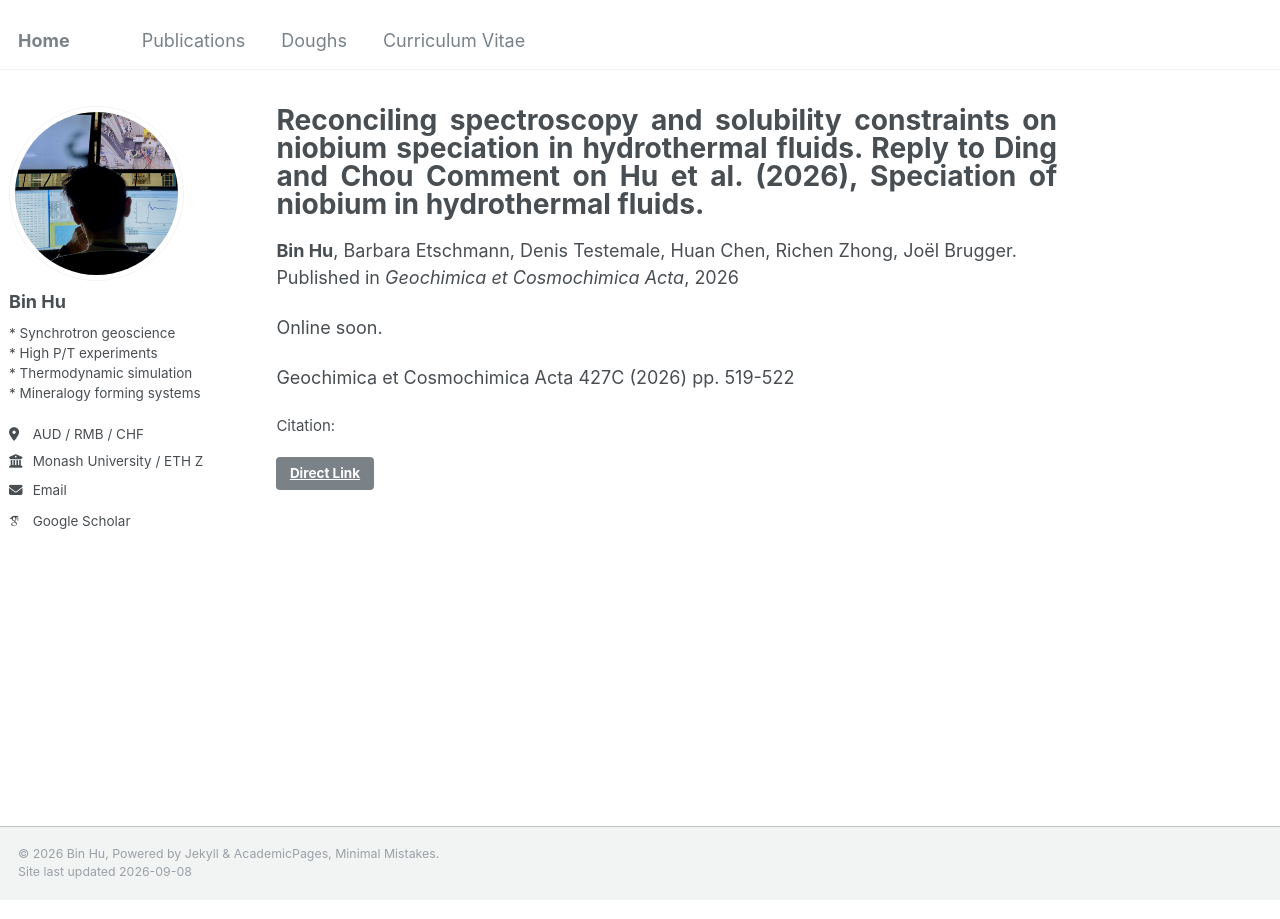
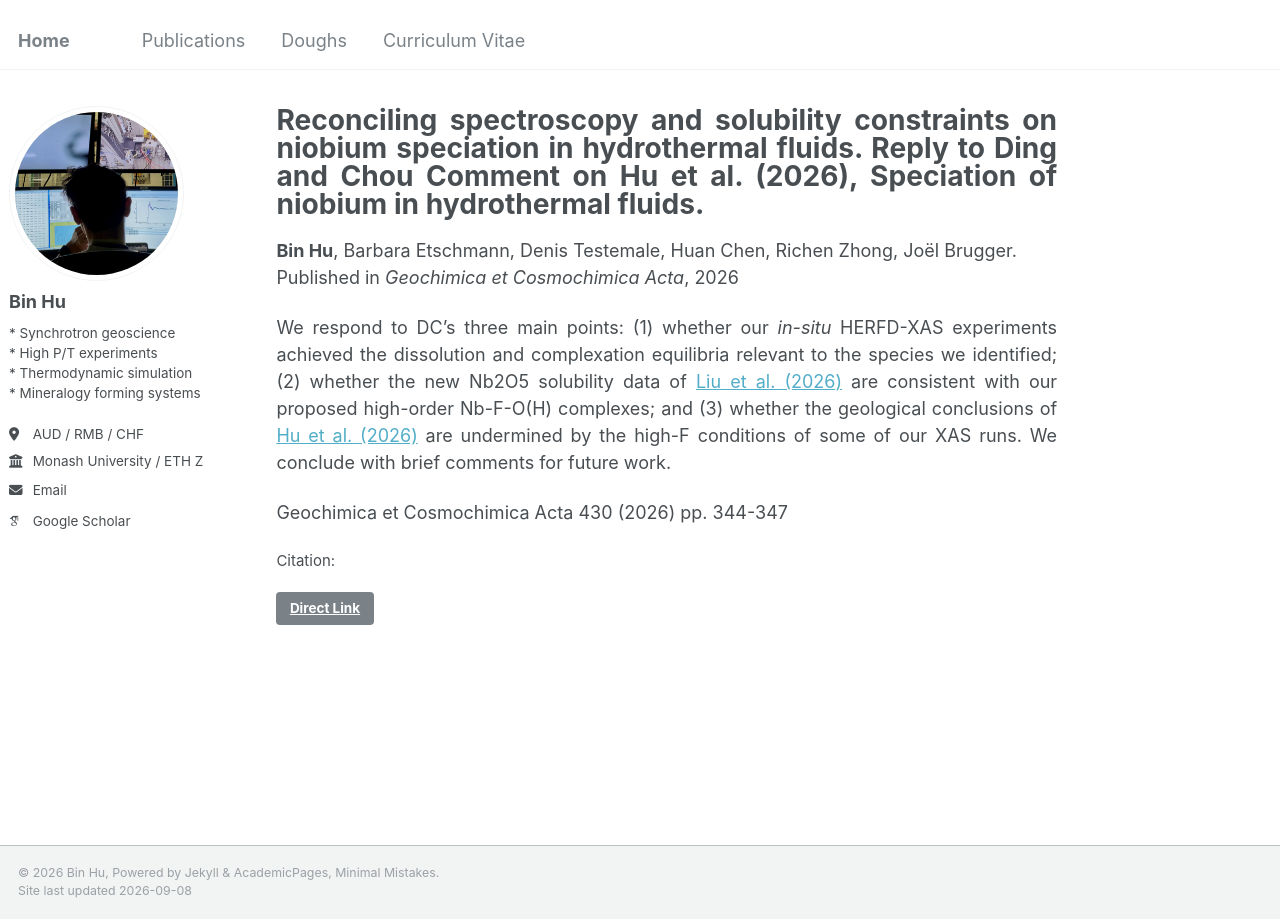
Before and after one commit to bhchemx/bhchemx.github.io, a Jekyll site: the page built from _publications/2026-06-03-GCA-Nb.md, in a window 1280 px wide. Built offline with Jekyll 4.4.1, drawn with Linux system fonts in a browser that asks for light colours; some web fonts are replaced.

Commit message:
Update 2026-06-03-GCA-Nb.md

```diff
--- a/_publications/2026-06-03-GCA-Nb.md
+++ b/_publications/2026-06-03-GCA-Nb.md
@@ -7,12 +7,12 @@ category: manuscripts
 excerpt: ""
 permalink: /publication/2026-06-03-GCA-Nb
 venue: "Geochimica et Cosmochimica Acta"
-link: ""
+link: "https://www.sciencedirect.com/science/article/pii/S001670372600356X?via%3Dihub"
 authors: "<strong>Bin Hu</strong>, Barbara Etschmann, Denis Testemale, Huan Chen, Richen Zhong, Joël Brugger."
 citation: ''
 date: 2026-06-03
 ---
 
-Online soon.
+We respond to DC’s three main points: (1) whether our *in-situ* HERFD-XAS experiments achieved the dissolution and complexation equilibria relevant to the species we identified; (2) whether the new Nb2O5 solubility data of [Liu et al. (2026)](https://www.sciencedirect.com/science/article/pii/S001670372600356X?via%3Dihub#b0035) are consistent with our proposed high-order Nb-F-O(H) complexes; and (3) whether the geological conclusions of [Hu et al. (2026)](https://www.sciencedirect.com/science/article/pii/S001670372600356X?via%3Dihub#b0025) are undermined by the high-F conditions of some of our XAS runs. We conclude with brief comments for future work.
 
-Geochimica et Cosmochimica Acta 427C (2026) pp. 519-522
+Geochimica et Cosmochimica Acta 430 (2026) pp. 344-347
```
